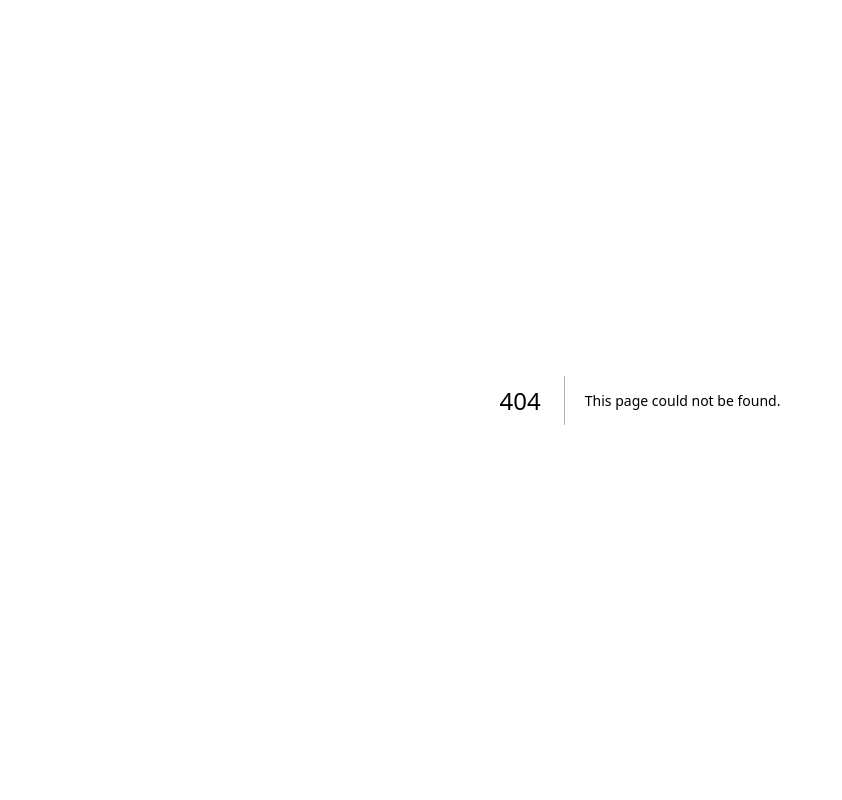
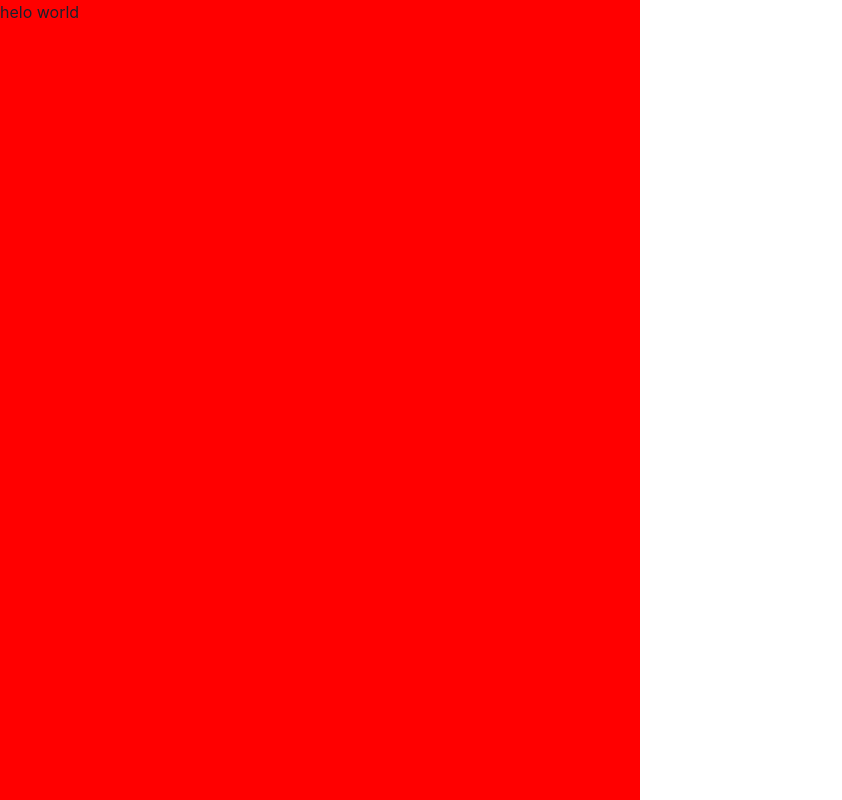
Before and after one commit to Shazabch/documentation-website, a Next.js app: page /test in a window 1280 px wide. Before the commit this address had no page. Shown: the whole page, without its empty margins (0-842 px from the left). Built offline with nearby package versions, Linux system fonts and the light colour scheme.

Commit message:
add: initial

```diff
--- a/pages/_app.js
+++ b/pages/_app.js
@@ -1,5 +1,11 @@
-import "@/styles/globals.css";
+import { ChakraProvider } from "@chakra-ui/react";
 
-export default function App({ Component, pageProps }) {
-  return <Component {...pageProps} />;
+function MyApp({ Component, pageProps }) {
+  return (
+    <ChakraProvider>
+      <Component {...pageProps} />
+    </ChakraProvider>
+  );
 }
+
+export default MyApp;
--- /dev/null
+++ b/pages/test.jsx
@@ -0,0 +1,12 @@
+import { Box, Text } from "@chakra-ui/react";
+import React from "react";
+
+const test = () => {
+  return (
+    <Box bg="red" h="100dvh" w="50dvw">
+      <Text>helo world</Text>
+    </Box>
+  );
+};
+
+export default test;
```
Also changed, not shown: package.json (+10 -5 lines), 1 other file (tests, documents, lock files or other folders).
